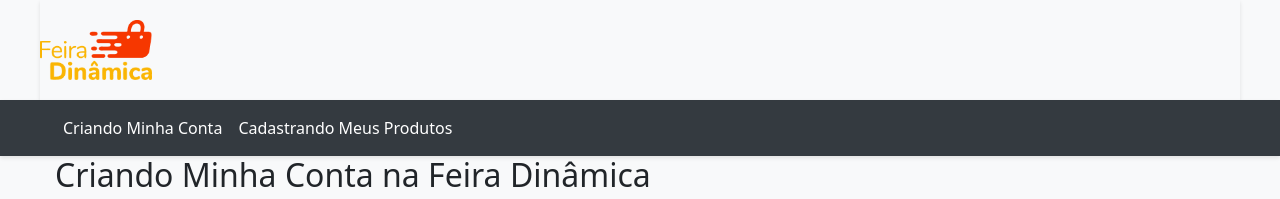
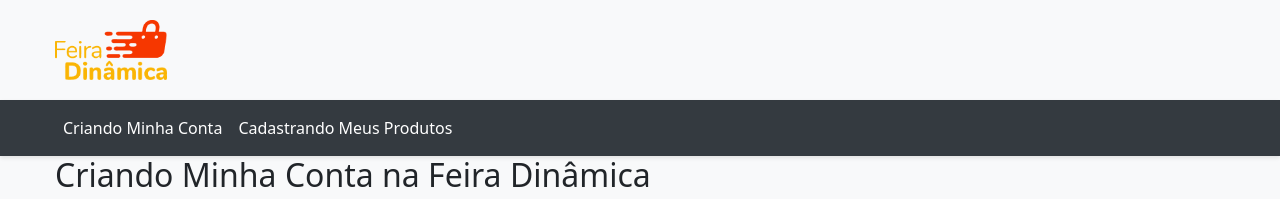
Before and after one commit to feiradinamica/vendedores-docs, a plain HTML site: page index.html in a window 1280 px wide. Shown: the top 199 px of the page. Drawn offline with nearby package versions, Linux system fonts and the light colour scheme.

Commit message:
Update styles.css

```diff
--- a/styles.css
+++ b/styles.css
@@ -5,10 +5,9 @@ body {
     padding: 0;
 }
 
-/*Container do logotipo - */
+/*Container logotipo*/
 .logo-container {
-    padding: 20px 0 !important; /* Espaçamento interno */
-    box-shadow: 0 2px 4px rgba(0, 0, 0, 0.1) !important; /* Sombra suave */
+    padding: 20px 15px !important; /* Espaçamento interno */
     max-width: 1200px !important; /* Largura máxima do conteúdo centralizado */
     margin: 0 auto !important; /* Centraliza o container */
 }
```
